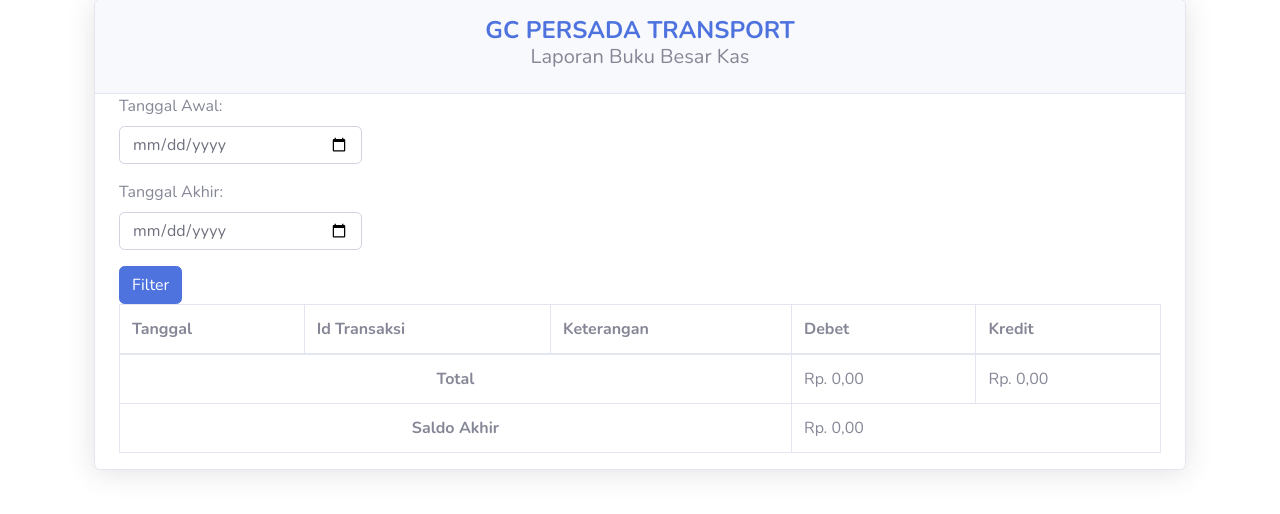
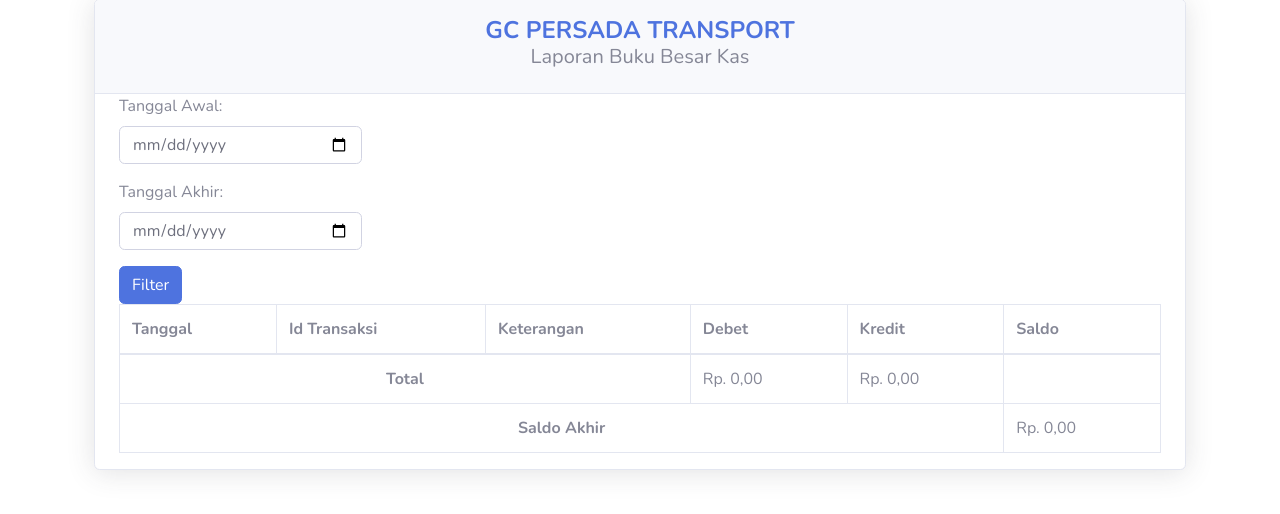
Before and after one commit to uyykaa/rental, a PHP site: page /buku-besar.php in a window 1280 px wide. Shown: the part 143-657 px from the top of the page. Run offline with PHP 8.4, Linux system fonts and the light colour scheme; a user stored in the database is signed in; data comes from the database, SQL or seed files in the repository; data that the repository does not hold is empty; some libraries are stand-ins or nearby versions.

Commit message:
Update buku-besar.php

```diff
--- a/buku-besar.php
+++ b/buku-besar.php
@@ -89,6 +89,7 @@ session_start();
                                         <th>Keterangan</th>
                                         <th>Debet</th>
                                         <th>Kredit</th>
+                                        <th>Saldo</th>
                                     </tr>
                                 </thead>
                                 <tbody>
@@ -96,13 +97,14 @@ session_start();
                                     $tanggal_awal = isset($_GET['tanggal_awal']) ? $_GET['tanggal_awal'] : date('Y-m-d');
                                     $tanggal_akhir = isset($_GET['tanggal_akhir']) ? $_GET['tanggal_akhir'] : date('Y-m-d');
 
-                                    // Query untuk mengambil data pendapatan dan operasional berdasarkan periode tanggal yang dipilih
-                                    $queryPendapatan = mysqli_query($koneksi, "SELECT * FROM pendapatan WHERE tgl_pendapatan BETWEEN '$tanggal_awal' AND '$tanggal_akhir'");
+                                    // Query untuk mengambil data pendapatan-sewa berdasarkan periode tanggal yang dipilih
+                                    $queryPendapatan = mysqli_query($koneksi, "SELECT * FROM pendapatan_sewa WHERE tgl_pendapatan BETWEEN '$tanggal_awal' AND '$tanggal_akhir'");
+
+                                    // Query untuk mengambil data operasional berdasarkan periode tanggal yang dipilih
                                     $queryOperasional = mysqli_query($koneksi, "SELECT * FROM operasional WHERE tanggal_operasional BETWEEN '$tanggal_awal' AND '$tanggal_akhir'");
 
                                     $totalPendapatan = 0;
                                     $totalOperasional = 0;
-                                    $no = 1;
                                     $var_saldo = 0;
 
                                     // Menampilkan data pendapatan
@@ -118,32 +120,34 @@ session_start();
                                             <td>
                                                 Rp. <?= number_format($data['jumlah'], 2, ',', '.'); ?>
                                             </td>
+                                            <td></td>
                                             <td>
+                                                Rp. <?= number_format($var_saldo += $data['jumlah'], 2, ',', '.'); ?>
                                             </td>
                                         </tr>
-                                        <?php
-                                        $var_saldo += $data['jumlah'];
+                                    <?php
                                         $totalPendapatan += $data['jumlah'];
                                     endwhile;
 
                                     // Menampilkan data operasional
                                     while ($data = $queryOperasional->fetch_assoc()) : ?>
                                         <tr>
-                                            <td align="center"><?= date('Y-m-d', strtotime($data['tanggal_operasional`'])); ?></td>
+                                            <td align="center"><?= date('Y-m-d', strtotime($data['tanggal_operasional'])); ?></td>
                                             <td align="center"><?= $data['id_operasional']; ?></td>
                                             <td>
                                                 <?= $data['nama_akun']; ?><br>
                                                 &nbsp;&nbsp; Kas<br>
                                                 <?= $data['keterangan']; ?>
                                             </td>
-                                            <td>
-                                            </td>
+                                            <td></td>
                                             <td>
                                                 Rp. <?= number_format($data['jumlah'], 2, ',', '.'); ?>
                                             </td>
+                                            <td>
+                                                Rp. <?= number_format($var_saldo -= $data['jumlah'], 2, ',', '.'); ?>
+                                            </td>
                                         </tr>
-                                        <?php
-                                        $var_saldo -= $data['jumlah'];
+                                    <?php
                                         $totalOperasional += $data['jumlah'];
                                     endwhile;
                                     ?>
@@ -153,10 +157,11 @@ session_start();
                                         <th colspan="3"><center>Total</center></th>
                                         <td>Rp. <?= number_format($totalPendapatan, 2, ',', '.'); ?></td>
                                         <td>Rp. <?= number_format($totalOperasional, 2, ',', '.'); ?></td>
+                                        <td></td>
                                     </tr>
                                     <tr>
-                                        <th colspan="3"><center>Saldo Akhir</center></th>
-                                        <td colspan="2">Rp. <?= number_format($var_saldo, 2, ',', '.'); ?></td>
+                                        <th colspan="5"><center>Saldo Akhir</center></th>
+                                        <td>Rp. <?= number_format($var_saldo, 2, ',', '.'); ?></td>
                                     </tr>
                                 </tfoot>
                             </table>
```
